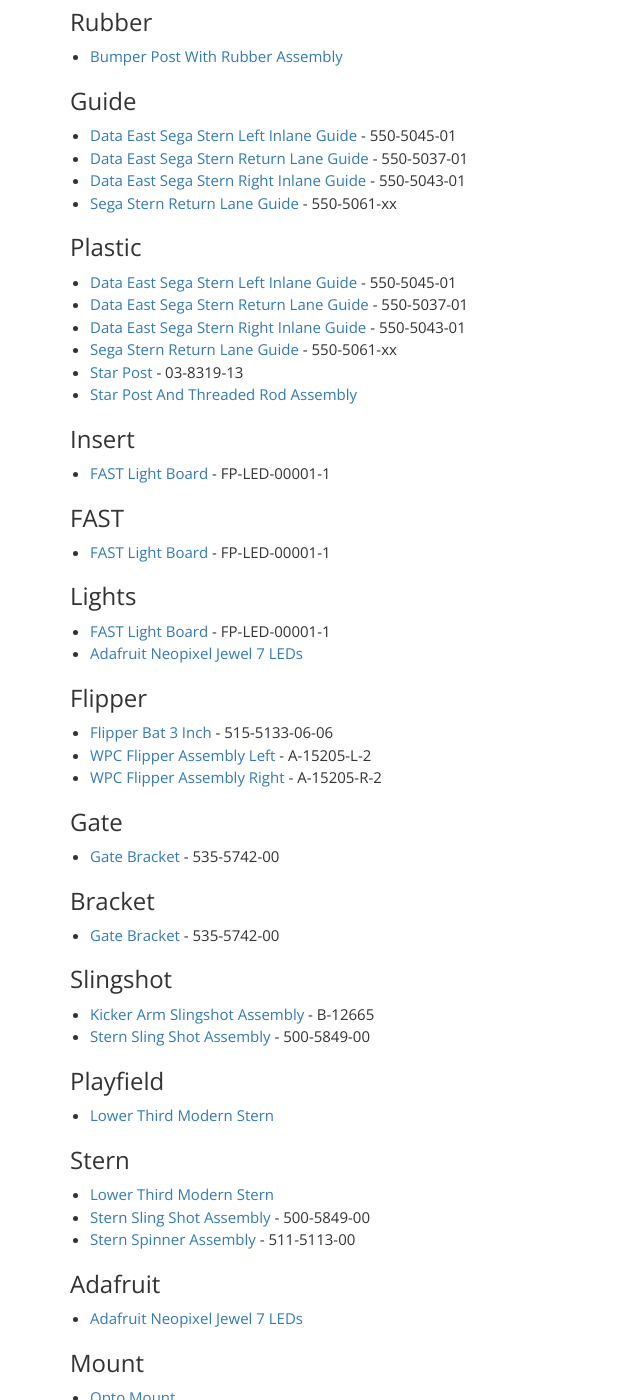
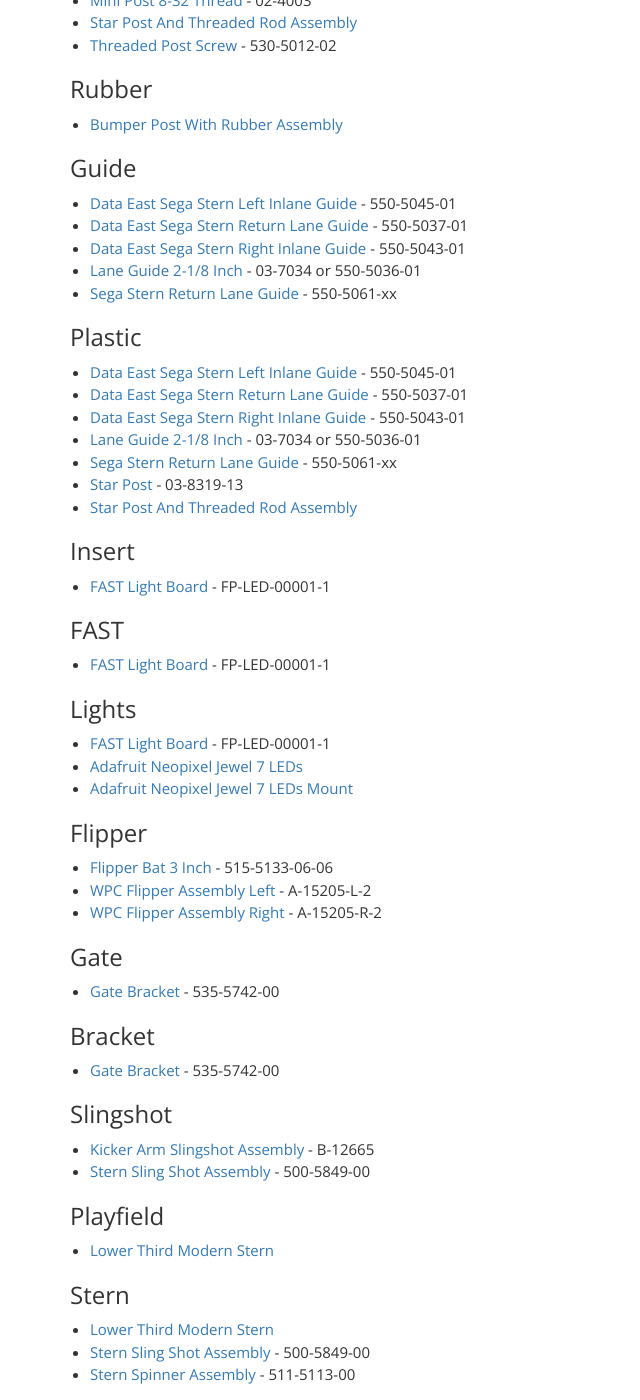
Before and after one commit to missionpinball/mpf-hardware, a Jekyll site: the page built from cad-models.html, in a window 1280 px wide and 1400 px high, scrolled down 2159 px. Shown: the whole window, without its empty margins (0-640 px from the left). Built offline with Jekyll 4.4.1, drawn with Linux system fonts in a browser that asks for light colours; nearby versions of some CDN libraries; some of the changed text lies outside the part shown.

Commit message:
more models

```diff
--- /dev/null
+++ b/_cad_models/lane_guide_550_5036_01_or_03_7034.md
@@ -0,0 +1,14 @@
+---
+name: Lane Guide 2-1/8 Inch
+part_number: 03-7034 or 550-5036-01
+creators: Unknown
+date_added: 2020-05-19
+verified: no
+verified_by:
+models:
+    - format: AutoCad
+      url: https://pinballmakers.com/wiki/images/f/f9/Ball_Lane_Guide_Top_Double_Sided_-_03-7034_-_and_Star_Posts_-_03-8319_w_5-16_in_rubber.dwg
+    - format: SolidWorks
+      url: https://pinballmakers.com/wiki/images/c/ca/Lane_Guide.SLDPRT
+tags: [Guide, Plastic]
+---
--- a/_cad_models/neopixel_jewel_7_leds.md
+++ b/_cad_models/neopixel_jewel_7_leds.md
@@ -10,3 +10,5 @@
       url: https://github.com/homebrew-pinball/fusion360-models/raw/master/lights/NeoPixel%20Jewel%207%20LED.f3d
 tags: [Lights, Adafruit]
 ---
+
+There is a mount for this here: [Adafruit Neopixel Jewel 7 LEDs Mount]({{ site.baseurl }}{% link _cad_models/neopixel_jewel_7_leds_mount.md %})
```
Also changed, not shown: _cad_models/data_east_sega_stern_return_lane_guide_550_5037_01.md (+2 -0 lines), _cad_models/neopixel_jewel_7_leds_mount.md (added, +14 -0 lines), _cad_models/serial_led_mount.md (added, +14 -0 lines).
